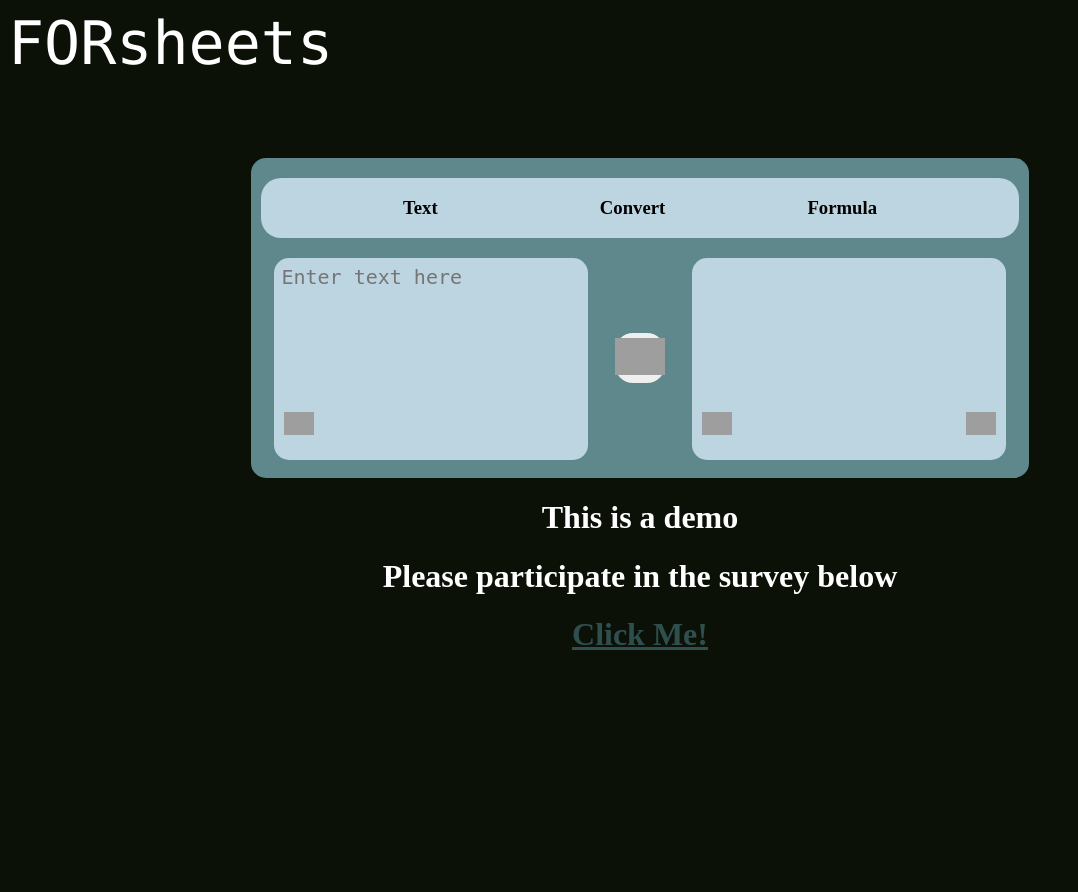
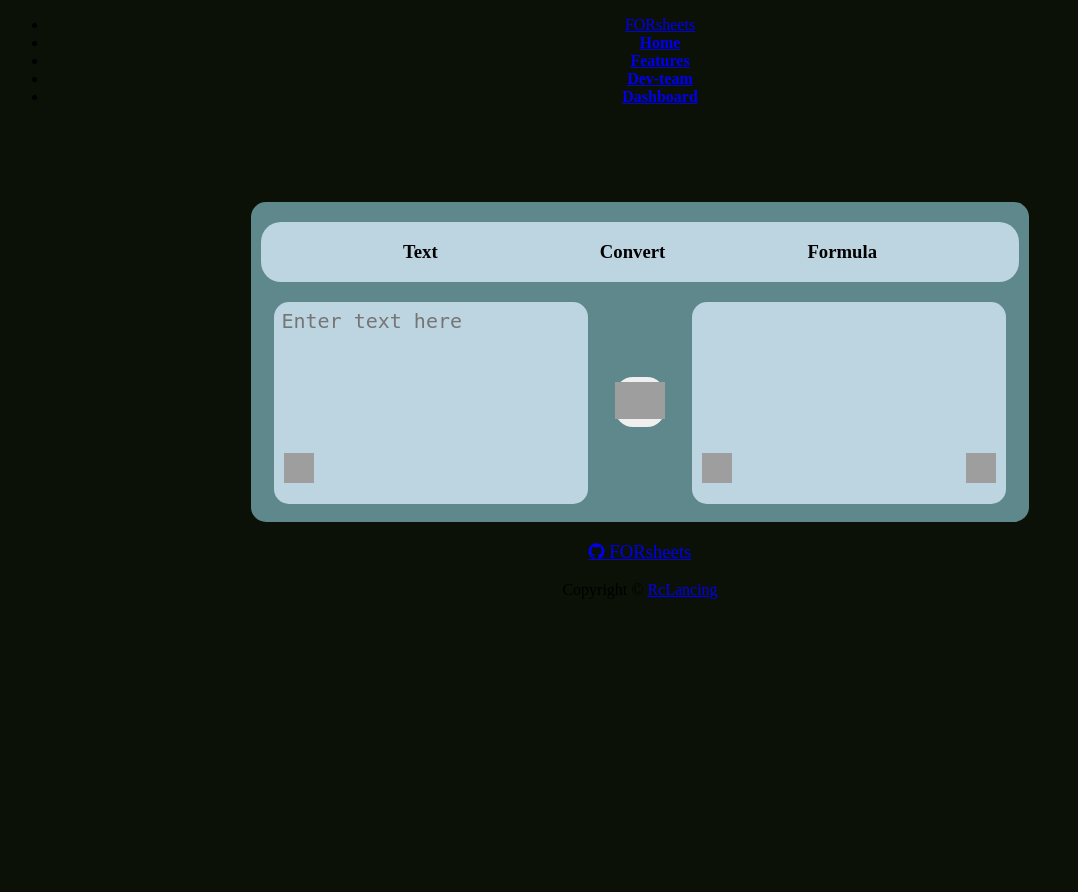
Before and after one commit to rcezea/forsheets, a Flask app: template templates/app.html in a window 1280 px wide. Shown: the top 892 px of the page, without its empty margins (0-1078 px from the left). Before the commit the page ends 650 px from the top, so only its background shows below. Run offline with Flask 3, Linux system fonts and the light colour scheme; the template is opened without the code that fills it, so the values that code supplies are empty; some libraries are stand-ins or nearby versions; grey boxes are pictures that could not be loaded.

Commit message:
forsheets application page

```diff
--- a/templates/app.html
+++ b/templates/app.html
@@ -4,7 +4,7 @@
     <title>FORsheets</title>
     <link
             rel="stylesheet"
-            href="/static/styles/app.css"/>
+            href="../static/styles/app.css"/>
     <link
             rel="preconnect"
             href="https://fonts.googleapis.com"/>
@@ -14,51 +14,83 @@
     <link
             href="https://fonts.googleapis.com/css2?family=Monoton&display=swap"
             rel="stylesheet"/>
+    <link
+            rel="stylesheet"
+            href="https://cdnjs.cloudflare.com/ajax/libs/font-awesome/4.7.0/css/font-awesome.min.css">
+    <link
+            rel="apple-touch-icon"
+            sizes="180x180"
+            href="/static/images/favicon_io/apple-touch-icon.png">
+    <link
+            rel="icon"
+            type="image/png"
+            sizes="32x32"
+            href="/static/images/favicon_io/favicon-32x32.png">
+    <link
+            rel="icon"
+            type="image/png"
+            sizes="16x16"
+            href="/static/images/favicon_io/favicon-16x16.png">
+    <link
+            rel="manifest"
+            href="/static/images/favicon_io/site.webmanifest">
 </head>
     <body>
-        <header id="title">FORsheets</header>
+        <div class="nav-bar">
+            <ul>
+                <li  class="goal"><a href="/">FORsheets</a></li>
+                <div class="right">
+                    <li><strong><a href="/home">Home</a></strong></li>
+                    <li><strong><a href="/home#features">Features</a></strong></li>
+                    <li><strong><a href="/home#dev-team">Dev-team</a></strong></li>
+                    <li><strong id="new-one"><a href="/dashboard/">Dashboard</a></strong></li>
+                </div>
+              </ul>
+        </div>
         <div class="outer-container">
             <div id="container">
-                <div id="container-header">
+                <div title="Click On The Big Icon To Generate Formula" id="container-header">
                     <section><h3>Text</h3></section>
                     <section id="section-center"><h3>Convert</h3></section>
                     <section><h3>Formula</h3></section>
                 </div>
                 <div id="converter">
-                    <div id="entry-div">
-                        <label for="entry"></label><textarea id="entry" name="entry" placeholder="Enter text here"></textarea>
-                        <button id="microphone-button" type="submit">
-                            <img id="microphone" src="/static/images/microphone2.png" alt=""/>
+                    <div title="Enter User Input Here" id="entry-div">
+                        <!-- THIS--><label for="entry"></label><textarea id="entry" name="entry" placeholder="Enter text here"></textarea>
+                        <!-- THIS--><button id="microphone-button" type="submit">
+                            <!-- <img id="microphone" src="/static/images/microphone2.png" alt=""/> -->
+                            <img title="Click Microphone To Speak" id="microphone" src="/static/images/icons8-microphone-100.png" alt="speech to text" height="30px">
                         </button>
                     </div>
                     <div id="conv-div">
-                        <button
+                        <!-- THIS--><button
                                 id="convert-button"
                                 type="submit">
                             <img
+                                    title="Click To Generate Formula"
                                     id="convert-icon"
                                     src="/static/images/conv1.png"
                                     alt="Conversion icon"
                             />
                         </button>
                     </div>
-                    <div id="result-div">
-                        <label for="result"></label><textarea id="result" disabled></textarea>
-                        <button id="explain-button" type="submit">
-                            <img id="explain" src="/static/images/explain.png" alt=""/>
+                    <div title="Formula Displayed Here" id="result-div">
+                        <!-- THIS--><label for="result"></label><textarea id="result" disabled></textarea>
+                        <!-- THIS--><button id="explain-button" type="submit">
+                            <img title="Click To Get Explanation" id="explain" src="/static/images/icons8-speak-100.png" height="30px" alt="" />
                         </button>
-                        <button id="copy-button" type="submit">
-                            <img id="copy" src="/static/images/copy.png" alt=""/>
+                        <!-- THIS--><button id="copy-button" type="submit">
+                            <img title="Copy To Clipboard" id="copy" src="/static/images/icons8-copy-100.png" height="30px" alt=""/>
                         </button>
                     </div>
                 </div>
             </div>
         </div>
 
-        <h1 class="survey">This is a demo</h1>
-        <h1 class="survey">Please participate in the survey below</h1>
-        <h1><a href="https://forms.gle/jhpvhLW6Mfaa4vSs6" id="survey" target="_blank">Click Me!</a></h1>
-
+        <footer>
+            <h3><a href="https://github.com/rcezea/forsheets" class="fa">&#xf09b FORsheets</a></h3>
+            <p>Copyright © <a href="mailto:rclancing@gmail.com">RcLancing</a></p>
+        </footer>
         <script src="https://code.jquery.com/jquery-3.2.1.min.js"></script>
         <script src="/static/scripts/index.js"></script>
     </body>
```
